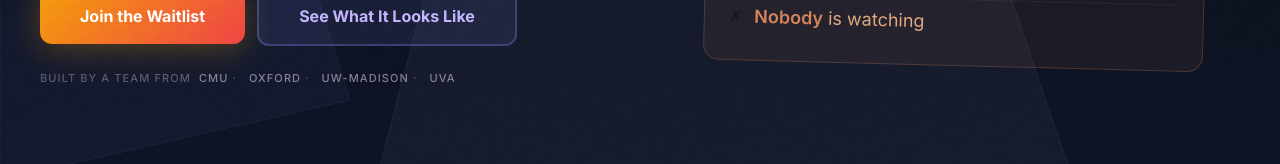
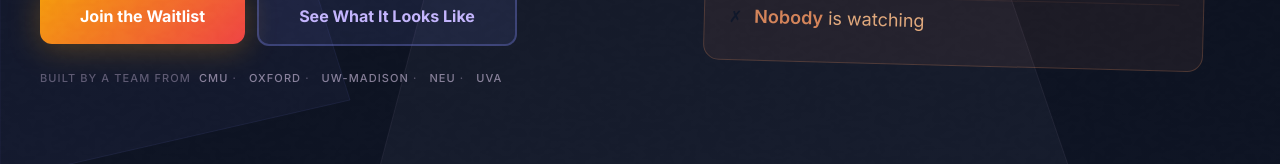
Before and after one commit to atlassynapseai/Atlas-Synapse-Pitch-Site, a Next.js app: page / in a window 1280 px wide. Shown: the part 600-764 px from the top of the page. Built offline with nearby package versions, Linux system fonts and the light colour scheme.

Commit message:
Add NEU to team universities, update favicon config, change priority email

```diff
--- a/package.json
+++ b/package.json
@@ -43,6 +43,7 @@
     "eslint": "^9",
     "eslint-config-next": "16.2.3",
     "postcss": "^8",
+    "sharp": "^0.34.5",
     "tailwindcss": "^3.4.1",
     "typescript": "^5"
   },
--- a/src/app/layout.tsx
+++ b/src/app/layout.tsx
@@ -10,7 +10,11 @@ export const metadata: Metadata = {
   description:
     "Monitor, evaluate, and manage your AI agents in plain English. Know when they fail. Know if they're worth it.",
   icons: {
-    icon: "/logo.png",
+    icon: [
+      { url: "/logo.png", type: "image/png" },
+      { url: "/logo.png", sizes: "32x32", type: "image/png" },
+    ],
+    apple: "/logo.png",
   },
 };
 
--- a/src/components/landing/hero-section.tsx
+++ b/src/components/landing/hero-section.tsx
@@ -62,8 +62,8 @@ export function HeroSection() {
           <motion.div initial={{ opacity: 0 }} animate={{ opacity: 1 }} transition={{ duration: 0.5, delay: 0.5 }}
             className="mt-6 flex flex-wrap items-center gap-2 pb-6 text-[11px] font-medium uppercase tracking-[0.1em] text-[#E8D5F5]/35 lg:pb-0">
             <span>Built by a team from</span>
-            {["CMU", "Oxford", "UW-Madison", "UVA"].map((u, i) => (
-              <span key={u}><span className="text-[#E8D5F5]/55">{u}</span>{i < 3 && <span className="mx-1">&middot;</span>}</span>
+            {["CMU", "Oxford", "UW-Madison", "NEU", "UVA"].map((u, i) => (
+              <span key={u}><span className="text-[#E8D5F5]/55">{u}</span>{i < 4 && <span className="mx-1">&middot;</span>}</span>
             ))}
           </motion.div>
         </div>
--- a/src/components/landing/waitlist-signup-form.tsx
+++ b/src/components/landing/waitlist-signup-form.tsx
@@ -6,7 +6,7 @@ import { useAppStore } from "@/lib/store";
 import { isValidName, isValidEmailShape, normalizeName } from "@/lib/waitlist-validation";
 
 const PRIORITY_HREF =
-  "mailto:hello@atlassynapse.com?subject=Priority%20access%20%E2%80%94%20waitlist&body=Please%20share%20your%20company%20name%20and%20why%20you%E2%80%99d%20like%20early%20access.";
+  "mailto:company@atlassynapseai.com?subject=Priority%20access%20%E2%80%94%20waitlist&body=Please%20share%20your%20company%20name%20and%20why%20you%E2%80%99d%20like%20early%20access.";
 
 type Skin = "dark" | "light";
 
```
Also changed, not shown: logo.png (added), 1 other file (tests, documents, lock files or other folders).
